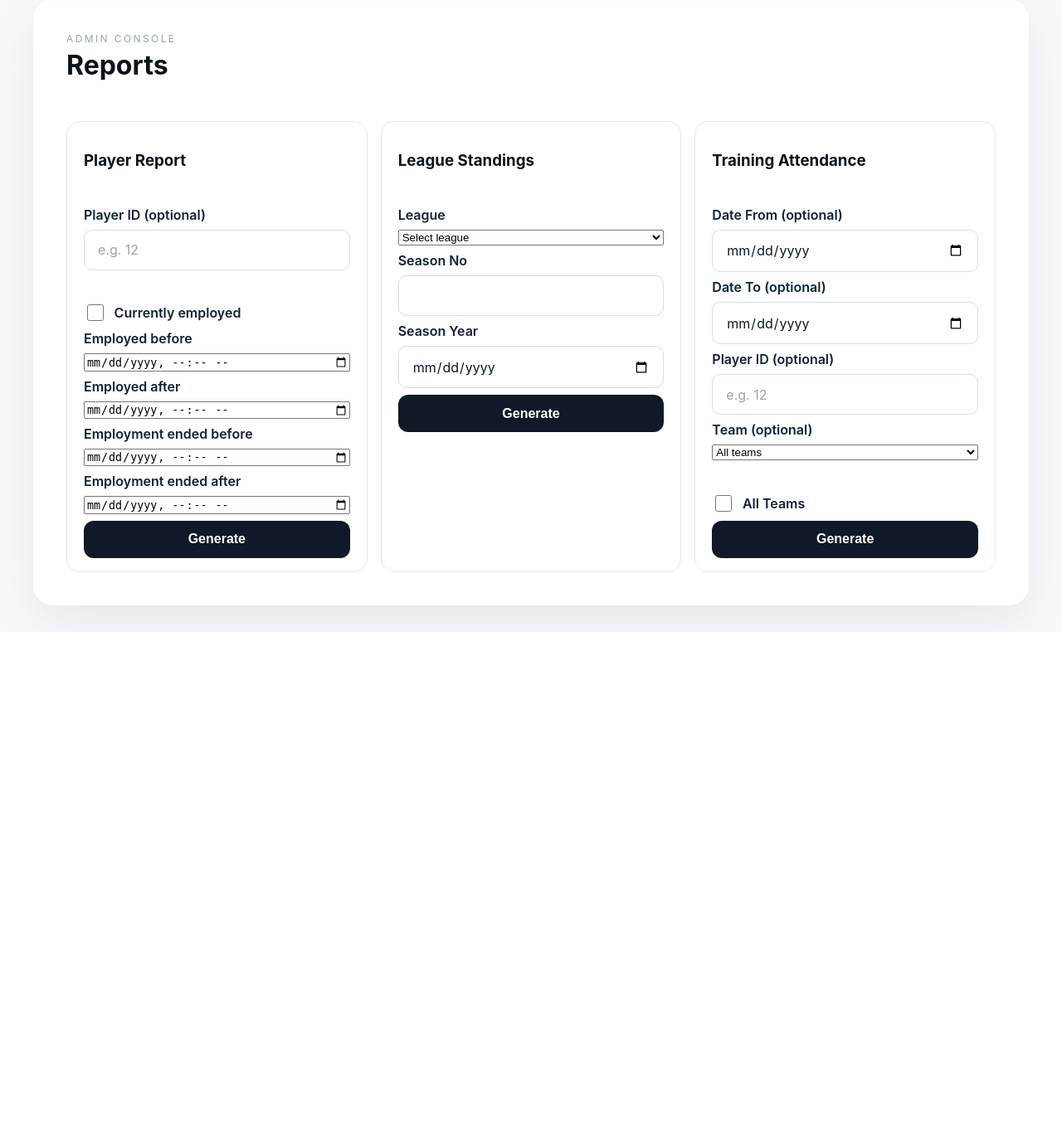
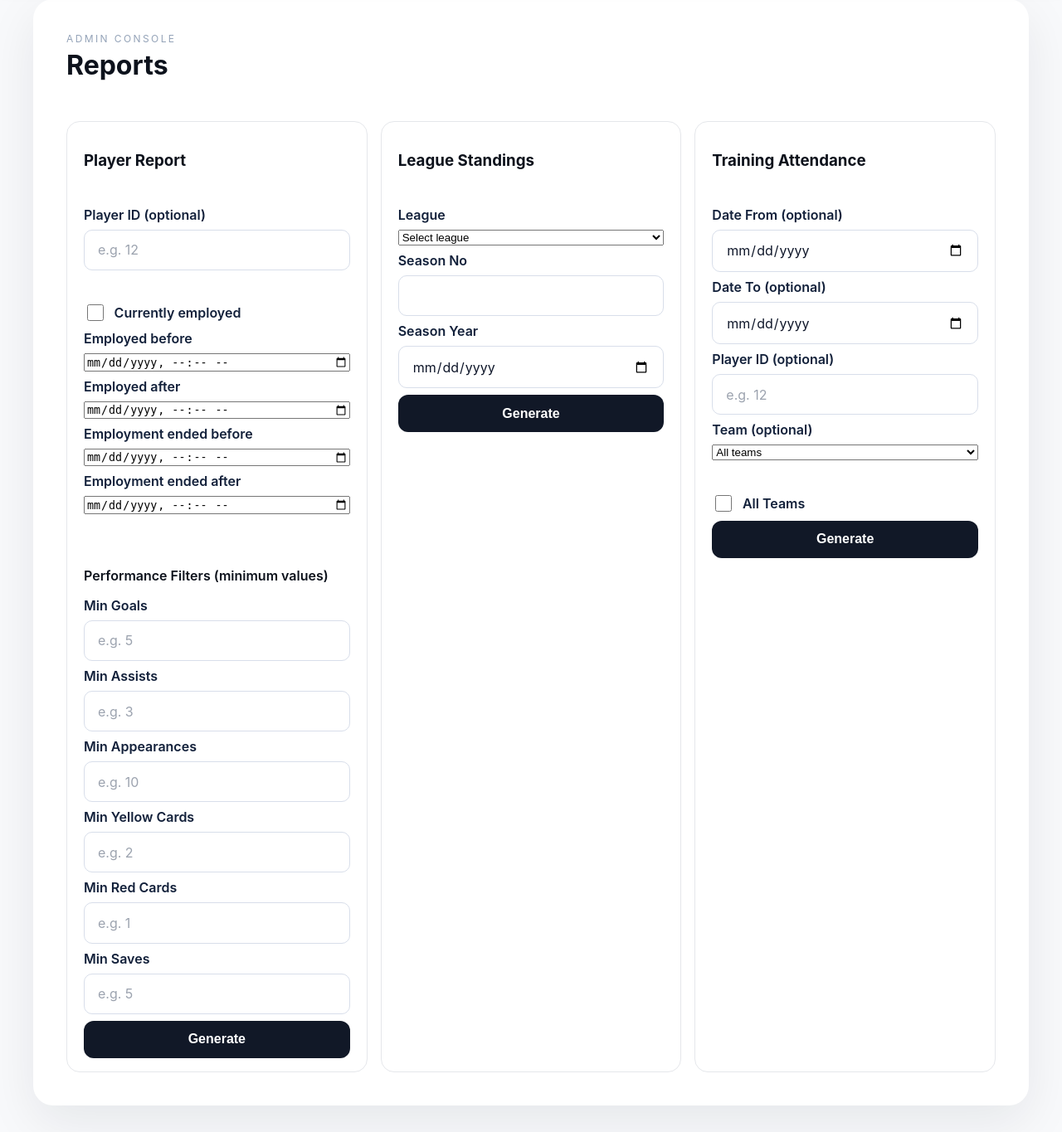
Before and after one commit to simay-uygur/CS-353-Sports-League-and-Player-Management-System, a Flask app: page /admin/reports in a window 1280 px wide. Shown: the part 105-1470 px from the top of the page at 83% size. Before the commit the page ends 867 px from the top, so only its background shows below. Run offline with Flask 2, Linux system fonts and the light colour scheme; the visitor is signed in with stand-in values (Sample User, id 1); data that the repository does not hold is empty; some libraries are stand-ins or nearby versions.

Commit message:
feat: improve UI and add match lock status for referees
- Add spacing between filter components in team/player rankings
- Make Season No filter field smaller in rankings pages
- Add IsLocked field to RefereeMatchView SQL view
- Show 'View Match Info' button for locked matches instead of 'Enter Match Info'

```diff
--- a/app/db_helper.py
+++ b/app/db_helper.py
@@ -231,6 +231,12 @@ def report_players(filters):
       employed_after: datetime|None,
       ended_before: datetime|None,
       ended_after: datetime|None,
+      min_goals: int|None,
+      min_assists: int|None,
+      min_appearances: int|None,
+      min_yellow_cards: int|None,
+      min_red_cards: int|None,
+      min_saves: int|None,
     }
     """
     conn = get_connection()
@@ -238,6 +244,8 @@ def report_players(filters):
         with conn.cursor(cursor_factory=RealDictCursor) as cur:
             clauses = []
             params = []
+            having_clauses = []
+            having_params = []
 
             if filters.get("player_id"):
                 clauses.append("p.UsersID = %s")
@@ -262,7 +270,33 @@ def report_players(filters):
                 clauses.append("e.EndDate >= %s")
                 params.append(filters["ended_after"])
 
+            # Stats filters (using HAVING clause)
+            if filters.get("min_goals") is not None:
+                having_clauses.append("COALESCE(SUM(play.GoalsScored), 0) >= %s")
+                having_params.append(filters["min_goals"])
+
+            if filters.get("min_assists") is not None:
+                having_clauses.append("COALESCE(SUM(play.AssistsMade), 0) >= %s")
+                having_params.append(filters["min_assists"])
+
+            if filters.get("min_appearances") is not None:
+                having_clauses.append("COUNT(DISTINCT play.MatchID) >= %s")
+                having_params.append(filters["min_appearances"])
+
+            if filters.get("min_yellow_cards") is not None:
+                having_clauses.append("COALESCE(SUM(play.YellowCards), 0) >= %s")
+                having_params.append(filters["min_yellow_cards"])
+
+            if filters.get("min_red_cards") is not None:
+                having_clauses.append("COALESCE(SUM(play.RedCards), 0) >= %s")
+                having_params.append(filters["min_red_cards"])
+
+            if filters.get("min_saves") is not None:
+                having_clauses.append("COALESCE(SUM(play.Saves), 0) >= %s")
+                having_params.append(filters["min_saves"])
+
             where_sql = " WHERE " + " AND ".join(clauses) if clauses else ""
+            having_sql = " HAVING " + " AND ".join(having_clauses) if having_clauses else ""
 
             cur.execute(
                 f"""
@@ -275,16 +309,25 @@ def report_players(filters):
                        p.Weight,
                        e.StartDate,
                        e.EndDate,
-                       t.TeamName
+                       t.TeamName,
+                       COALESCE(SUM(play.GoalsScored), 0) as total_goals,
+                       COALESCE(SUM(play.AssistsMade), 0) as total_assists,
+                       COUNT(DISTINCT play.MatchID) as total_appearances,
+                       COALESCE(SUM(play.YellowCards), 0) as total_yellowcards,
+                       COALESCE(SUM(play.RedCards), 0) as total_redcards,
+                       COALESCE(SUM(play.Saves), 0) as total_saves
                 FROM Player p
                 JOIN Users u ON u.UsersID = p.UsersID
                 LEFT JOIN Employed em ON em.UsersID = p.UsersID
                 LEFT JOIN Employment e ON e.EmploymentID = em.EmploymentID
                 LEFT JOIN Team t ON t.TeamID = em.TeamID
+                LEFT JOIN Play play ON play.PlayerID = p.UsersID
                 {where_sql}
+                GROUP BY p.UsersID, u.FirstName, u.LastName, u.Email, p.Position, p.Height, p.Weight, e.StartDate, e.EndDate, t.TeamName
+                {having_sql}
                 ORDER BY u.LastName, u.FirstName, e.StartDate NULLS LAST;
                 """,
-                tuple(params),
+                tuple(params + having_params),
             )
             return cur.fetchall()
     finally:
--- a/app/static/css/styles.css
+++ b/app/static/css/styles.css
@@ -2303,8 +2303,8 @@ button:hover {
 
 .rankings-filter-grid {
     display: grid;
-    grid-template-columns: repeat(auto-fit, minmax(200px, 1fr));
-    gap: 1.25rem;
+    grid-template-columns: 1.5fr 0.8fr 1.2fr auto;
+    gap: 3rem;
     align-items: end;
 }
 
--- a/app/templates/admin_match_referee_detail.html
+++ b/app/templates/admin_match_referee_detail.html
@@ -55,6 +55,7 @@
                                 <small>{{ referee.email }}</small>
                             </div>
                             <form method="POST" class="inline-form" onsubmit="return confirm('Remove this referee from the match?');">
+                                {% if league_id %}<input type="hidden" name="league_id" value="{{ league_id }}">{% endif %}
                                 <button type="submit" class="btn small danger" formaction="{{ url_for('admin.remove_match_referee', match_id=match.matchid, referee_id=referee.usersid) }}">
                                     Remove
                                 </button>
@@ -84,6 +85,7 @@
                                             <small>{{ referee.email }}</small>
                                         </div>
                                         <form method="POST" class="inline-form">
+                                            {% if league_id %}<input type="hidden" name="league_id" value="{{ league_id }}">{% endif %}
                                             <button type="submit" class="btn small" formaction="{{ url_for('admin.assign_match_referee', match_id=match.matchid, referee_id=referee.usersid) }}">
                                                 Assign
                                             </button>
--- a/app/templates/admin_player_rankings.html
+++ b/app/templates/admin_player_rankings.html
@@ -39,8 +39,8 @@
                         <input type="date" id="season_year" name="season_year" value="{{ selected_season_year.strftime('%Y-%m-%d') if selected_season_year else '' }}" class="form-input">
                     </div>
                     <div class="form-group filter-actions">
-                        <button type="submit" class="btn solid">Apply Filters</button>
-                        <a href="{{ url_for('admin.player_rankings') }}" class="btn ghost">Clear</a>
+                        <button type="submit" class="btn small">Apply Filters</button>
+                        <a href="{{ url_for('admin.player_rankings') }}" class="btn small ghost">Clear Filters</a>
                     </div>
                 </div>
             </form>
--- a/app/templates/admin_reports.html
+++ b/app/templates/admin_reports.html
@@ -43,6 +43,27 @@
 
                     <label>Employment ended after</label>
                     <input type="datetime-local" name="ended_after" value="{{ request.form.get('ended_after','') }}">
+
+                    <hr style="margin: 1rem 0; border: none; border-top: 1px solid var(--border);">
+                    <p style="font-weight: 600; margin-bottom: 0.5rem;">Performance Filters (minimum values)</p>
+
+                    <label>Min Goals</label>
+                    <input type="text" inputmode="numeric" pattern="[0-9]*" name="min_goals" placeholder="e.g. 5" value="{{ request.form.get('min_goals','') }}">
+
+                    <label>Min Assists</label>
+                    <input type="text" inputmode="numeric" pattern="[0-9]*" name="min_assists" placeholder="e.g. 3" value="{{ request.form.get('min_assists','') }}">
+
+                    <label>Min Appearances</label>
+                    <input type="text" inputmode="numeric" pattern="[0-9]*" name="min_appearances" placeholder="e.g. 10" value="{{ request.form.get('min_appearances','') }}">
+
+                    <label>Min Yellow Cards</label>
+                    <input type="text" inputmode="numeric" pattern="[0-9]*" name="min_yellow_cards" placeholder="e.g. 2" value="{{ request.form.get('min_yellow_cards','') }}">
+
+                    <label>Min Red Cards</label>
+                    <input type="text" inputmode="numeric" pattern="[0-9]*" name="min_red_cards" placeholder="e.g. 1" value="{{ request.form.get('min_red_cards','') }}">
+
+                    <label>Min Saves</label>
+                    <input type="text" inputmode="numeric" pattern="[0-9]*" name="min_saves" placeholder="e.g. 5" value="{{ request.form.get('min_saves','') }}">
 
                     <button type="submit" class="btn solid">Generate</button>
                 </form>
@@ -106,6 +127,12 @@
                     <input type="hidden" name="employed_after" value="{{ request.form.get('employed_after', '') }}">
                     <input type="hidden" name="ended_before" value="{{ request.form.get('ended_before', '') }}">
                     <input type="hidden" name="ended_after" value="{{ request.form.get('ended_after', '') }}">
+                    <input type="hidden" name="min_goals" value="{{ request.form.get('min_goals', '') }}">
+                    <input type="hidden" name="min_assists" value="{{ request.form.get('min_assists', '') }}">
+                    <input type="hidden" name="min_appearances" value="{{ request.form.get('min_appearances', '') }}">
+                    <input type="hidden" name="min_yellow_cards" value="{{ request.form.get('min_yellow_cards', '') }}">
+                    <input type="hidden" name="min_red_cards" value="{{ request.form.get('min_red_cards', '') }}">
+                    <input type="hidden" name="min_saves" value="{{ request.form.get('min_saves', '') }}">
                     <button type="submit" class="btn solid btn-small">Download PDF</button>
                 </form>
             </div>
@@ -119,6 +146,12 @@
                             <th>Team</th>
                             <th>Start</th>
                             <th>End</th>
+                            <th>Goals</th>
+                            <th>Assists</th>
+                            <th>Apps</th>
+                            <th>YC</th>
+                            <th>RC</th>
+                            <th>Saves</th>
                         </tr>
                     </thead>
                     <tbody>
@@ -130,6 +163,12 @@
                             <td>{{ p.teamname or 'Unassigned' }}</td>
                             <td>{{ p.startdate|strftime('%Y-%m-%d') if p.startdate else '' }}</td>
                             <td>{{ p.enddate|strftime('%Y-%m-%d') if p.enddate else '' }}</td>
+                            <td>{{ p.total_goals or 0 }}</td>
+                            <td>{{ p.total_assists or 0 }}</td>
+                            <td>{{ p.total_appearances or 0 }}</td>
+                            <td>{{ p.total_yellowcards or 0 }}</td>
+                            <td>{{ p.total_redcards or 0 }}</td>
+                            <td>{{ p.total_saves or 0 }}</td>
                         </tr>
                         {% endfor %}
                     </tbody>
--- a/app/templates/admin_team_rankings.html
+++ b/app/templates/admin_team_rankings.html
@@ -39,8 +39,8 @@
                         <input type="date" id="season_year" name="season_year" value="{{ selected_season_year.strftime('%Y-%m-%d') if selected_season_year else '' }}" class="form-input">
                     </div>
                     <div class="form-group filter-actions">
-                        <button type="submit" class="btn solid">Apply Filters</button>
-                        <a href="{{ url_for('admin.team_rankings') }}" class="btn ghost">Clear</a>
+                        <button type="submit" class="btn small">Apply Filters</button>
+                        <a href="{{ url_for('admin.team_rankings') }}" class="btn small ghost">Clear Filters</a>
                     </div>
                 </div>
             </form>
```
Also changed, not shown: app/blueprints/admin.py (+41 -3 lines), app/templates/admin_create_league.html (+0 -13 lines), app/templates/referee_matches.html (+9 -1 lines), init.sql.
